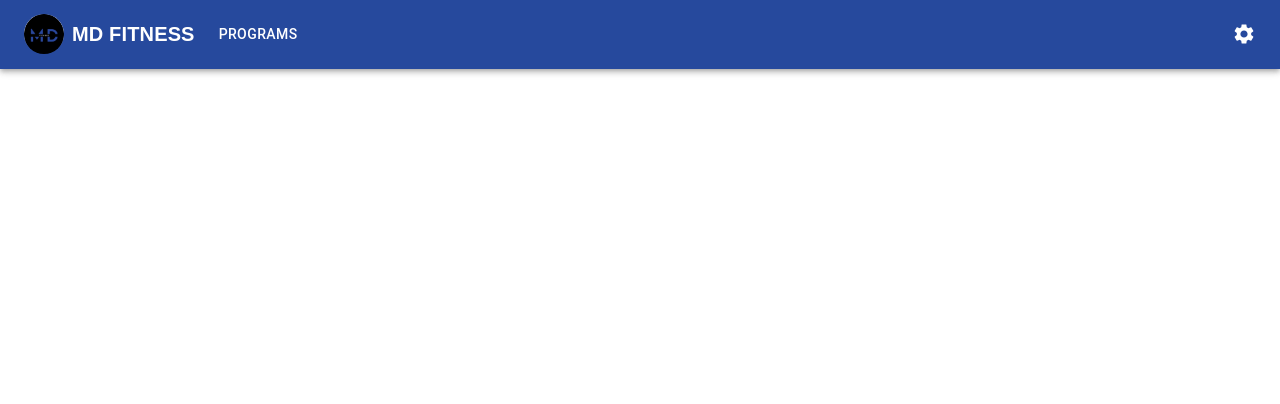
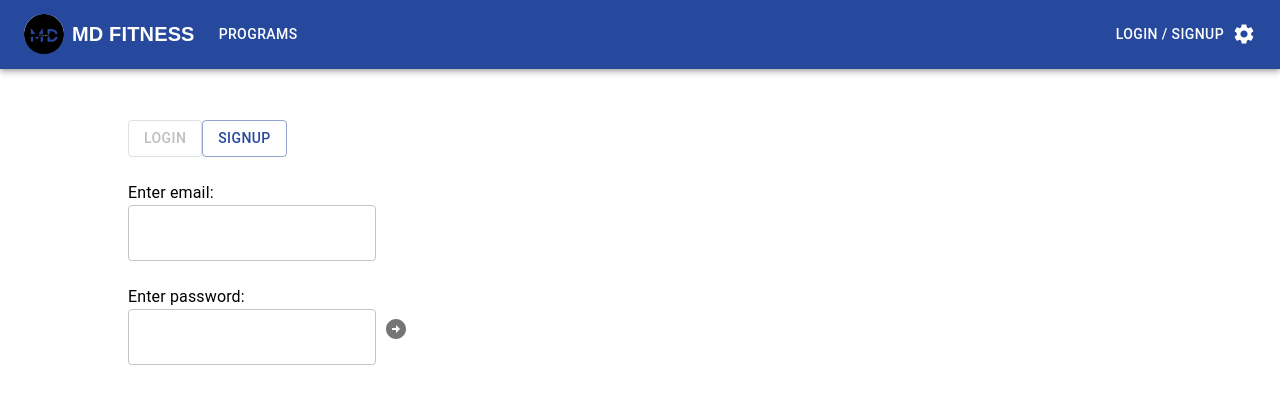
Before and after one commit to samirg1/MD-Fitness, a React (Create React App) app in the folder client/: page /login-signup in a window 1280 px wide. Before the commit this address had no page. Shown: the top 404 px of the page. Built offline with nearby package versions, Linux system fonts and the light colour scheme.

Commit message:
login / signup page

```diff
--- a/client/src/App.tsx
+++ b/client/src/App.tsx
@@ -4,8 +4,8 @@ import { BrowserRouter, Route, Routes } from "react-router-dom";
 import ResponsiveAppBar from "./app-bar/AppBar";
 import Home from "./homepage/Home";
 import LoadingIcon from "./Loader";
+import LoginSignup from "./login-signup/LoginSignup";
 import StripeHook from "./stripe";
-import TestComp from "./testComponent";
 import theme from "./theme";
 
 const pages = ["Programs"];
@@ -37,10 +37,10 @@ const App = () => {
                                         {isLoading ? "Loading..." : "Buy"}
                                     </button>
                                 </div>
-                                <TestComp/>
                             </>
                         }
-                    ></Route>
+                    />
+                    <Route path="/login-signup" element={<LoginSignup />} />
                 </Routes>
             </BrowserRouter>
         </ThemeProvider>
--- a/client/src/app-bar/AppBar.tsx
+++ b/client/src/app-bar/AppBar.tsx
@@ -136,6 +136,12 @@ const ResponsiveAppBar = ({ pages }: { pages: string[] }) => {
                     </Box>
 
                     <Box sx={{ flexGrow: 0 }}>
+                        <Button
+                            sx={{ color: "white" }}
+                            onClick={() => changePage("login-signup")}
+                        >
+                            Login / Signup
+                        </Button>
                         <Tooltip title="Open settings">
                             <IconButton
                                 onClick={handleOpenUserMenu}
--- /dev/null
+++ b/client/src/login-signup/Field.tsx
@@ -0,0 +1,33 @@
+import TextField from "@mui/material/TextField";
+import Typography from "@mui/material/Typography";
+
+type TField = {
+    name: string;
+    value: string;
+    setValue: React.Dispatch<React.SetStateAction<string>>;
+    disabled: boolean;
+    type: FieldType;
+};
+
+export enum FieldType {
+    password = "password",
+    email = "email",
+    text = "text"
+}
+
+const Field = ({ name, value, setValue, disabled, type }: TField) => {
+    return (
+        <>
+            <Typography>{name}</Typography>
+            <TextField
+                type={type}
+                disabled={disabled}
+                value={value}
+                onChange={(e) => setValue(e.target.value)}
+                autoComplete="off"
+            />
+        </>
+    );
+};
+
+export default Field;
--- /dev/null
+++ b/client/src/login-signup/LoginSignup.tsx
@@ -0,0 +1,103 @@
+import ArrowCircleRightIcon from "@mui/icons-material/ArrowCircleRight";
+import Alert from "@mui/material/Alert";
+import Box from "@mui/material/Box";
+import Grid from "@mui/material/Grid";
+import IconButton from "@mui/material/IconButton";
+import { useEffect, useState } from "react";
+import Loader from "../Loader";
+import Field, { FieldType } from "./Field";
+import LoginSignupButton from "./LoginSignupButton";
+
+const LoginSignup = () => {
+    const [loggingIn, setLoggingIn] = useState(true);
+
+    const [name, setName] = useState("");
+    const [email, setEmail] = useState("");
+    const [password, setPassword] = useState("");
+    const [fieldsDisabled, setFieldsDisabled] = useState(false);
+
+    const [loading, setLoading] = useState(false);
+    const [error, setError] = useState("invalid password");
+
+    useEffect(() => setError(""), [name, email, password]);
+
+    const toggleLoggingIn = () => {
+        setLoggingIn((prev) => !prev);
+        setName("");
+        setEmail("");
+        setPassword("");
+    };
+
+    const submit = () => {
+        setFieldsDisabled(true);
+        setLoading(true);
+    };
+
+    return (
+        <>
+            <Loader isLoading={loading} />
+            <Box
+                style={{
+                    position: "absolute",
+                    top: "15%",
+                    left: "10%",
+                    right: "10%",
+                }}
+            >
+                <Grid container spacing={3}>
+                    <Grid item xs={12}>
+                        <LoginSignupButton
+                            text="Login"
+                            disabled={loggingIn}
+                            onClick={toggleLoggingIn}
+                        />
+                        <LoginSignupButton
+                            text="Signup"
+                            disabled={!loggingIn}
+                            onClick={toggleLoggingIn}
+                        />
+                    </Grid>
+                    {!loggingIn ? (
+                        <Grid item xs={12}>
+                            <Field
+                                name="Enter name:"
+                                value={name}
+                                setValue={setName}
+                                disabled={fieldsDisabled}
+                                type={FieldType.text}
+                            />
+                        </Grid>
+                    ) : null}
+                    <Grid item xs={12}>
+                        <Field
+                            name="Enter email:"
+                            value={email}
+                            setValue={setEmail}
+                            disabled={fieldsDisabled}
+                            type={FieldType.email}
+                        />
+                    </Grid>
+                    <Grid item xs={12}>
+                        <Field
+                            name="Enter password:"
+                            value={password}
+                            setValue={setPassword}
+                            disabled={fieldsDisabled}
+                            type={FieldType.password}
+                        />
+                        <IconButton onClick={submit} disabled={loading}>
+                            <ArrowCircleRightIcon />
+                        </IconButton>
+                    </Grid>
+                    {error ? (
+                        <Grid item xs={12}>
+                            <Alert severity="error">{error}</Alert>
+                        </Grid>
+                    ) : null}
+                </Grid>
+            </Box>
+        </>
+    );
+};
+
+export default LoginSignup;
--- /dev/null
+++ b/client/src/login-signup/LoginSignupButton.tsx
@@ -0,0 +1,17 @@
+import Button from "@mui/material/Button";
+
+type TLoginSignupButton = {
+    text: string;
+    disabled: boolean;
+    onClick: () => void;
+};
+
+const LoginSignupButton = ({ text, disabled, onClick }: TLoginSignupButton) : JSX.Element => {
+    return (
+        <Button disabled={disabled} variant="outlined" onClick={onClick}>
+            {text}
+        </Button>
+    );
+};
+
+export default LoginSignupButton;
--- a/client/src/testComponent.tsx
+++ /dev/null
@@ -1,19 +0,0 @@
-import { useEffect, useState } from "react";
-
-function TestComp() {
-    const [data, setData] = useState<string | null>(null);
-
-    useEffect(() => {
-        fetch("/api")
-            .then((res) => res.json())
-            .then((data) => setData(data.message));
-    }, []);
-
-    return (
-        <div>
-            <p>{!data ? "Loading..." : data}</p>
-        </div>
-    );
-}
-
-export default TestComp;
```
Also changed, not shown: 1 other file (tests, documents, lock files or other folders).
